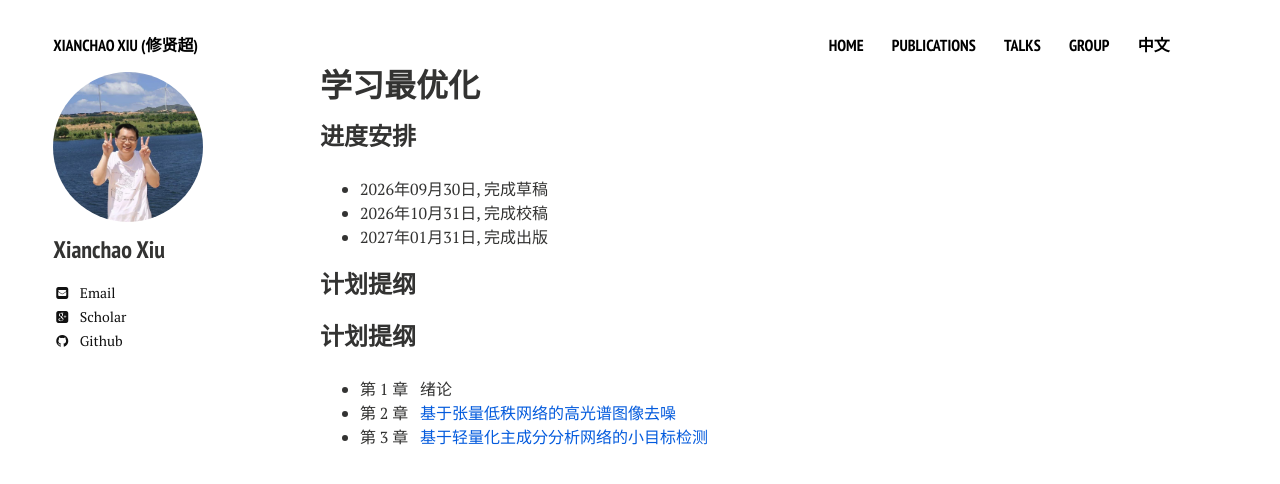
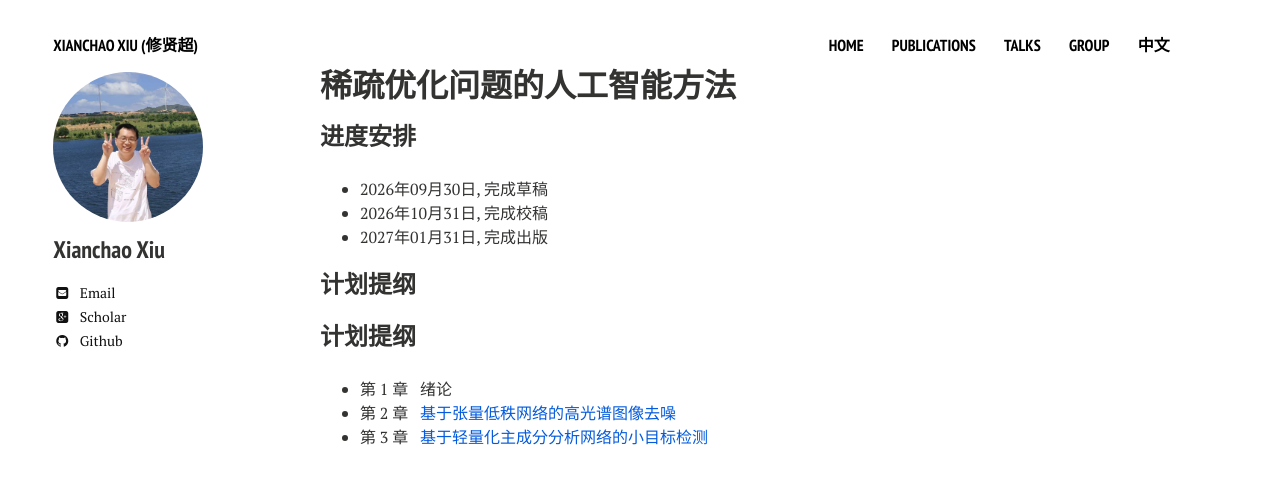
Before and after one commit to xianchaoxiu/xianchaoxiu.github.io, a Jekyll site: the page built from chinese/book/L2O/index.md, in a window 1280 px wide. Shown: the top 484 px of the page. Built offline with Jekyll 4.4.1, drawn with Linux system fonts in a browser that asks for light colours; nearby versions of some CDN libraries.

Commit message:
Update index.md

```diff
--- a/chinese/book/L2O/index.md
+++ b/chinese/book/L2O/index.md
@@ -1,6 +1,6 @@
 ---
 layout: page
-title: 学习最优化
+title: 稀疏优化问题的人工智能方法
 comments: false
 share: false
 ---
```
